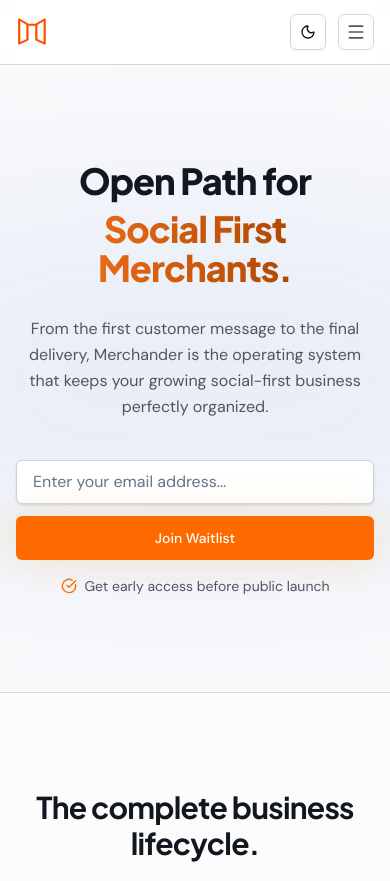
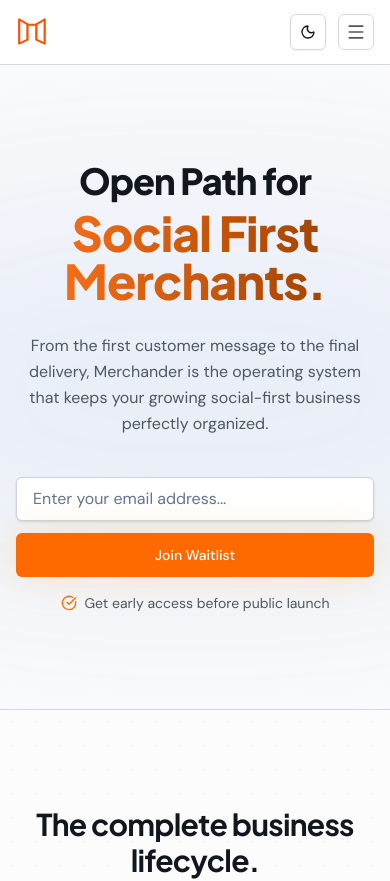
Before and after one commit to realib1/merchander, a Next.js app: page / in a window 390 px wide. Shown: the top 881 px of the page. Built offline with nearby package versions, Linux system fonts and the light colour scheme.

Commit message:
feat: refactored landing page with waitlist form and feature breakdown

```diff
--- a/src/app/page.tsx
+++ b/src/app/page.tsx
@@ -39,8 +39,8 @@
 
             <Reveal direction="up" delay={0.1}>
               <h1 className="text-4xl font-extrabold tracking-tight text-[var(--color-text-primary)] sm:text-6xl md:text-7xl font-display leading-[1.1] text-balance px-4 sm:px-0">
-                Open Path for <br className="hidden sm:block" />
-                <span className="bg-gradient-to-r from-[var(--color-brand-primary-400)] to-[var(--color-brand-primary-700)] bg-clip-text text-transparent pb-1 mt-2 inline-block sm:mt-0 sm:pb-2">
+                Open Path for <br />
+                <span className="text-5xl sm:text-6xl md:text-7xl bg-gradient-to-r from-[var(--color-brand-primary-400)] to-[var(--color-brand-primary-700)] bg-clip-text text-transparent pb-1 mt-2 inline-block sm:mt-0 sm:pb-2">
                   Social First Merchants.
                 </span>
               </h1>
```
